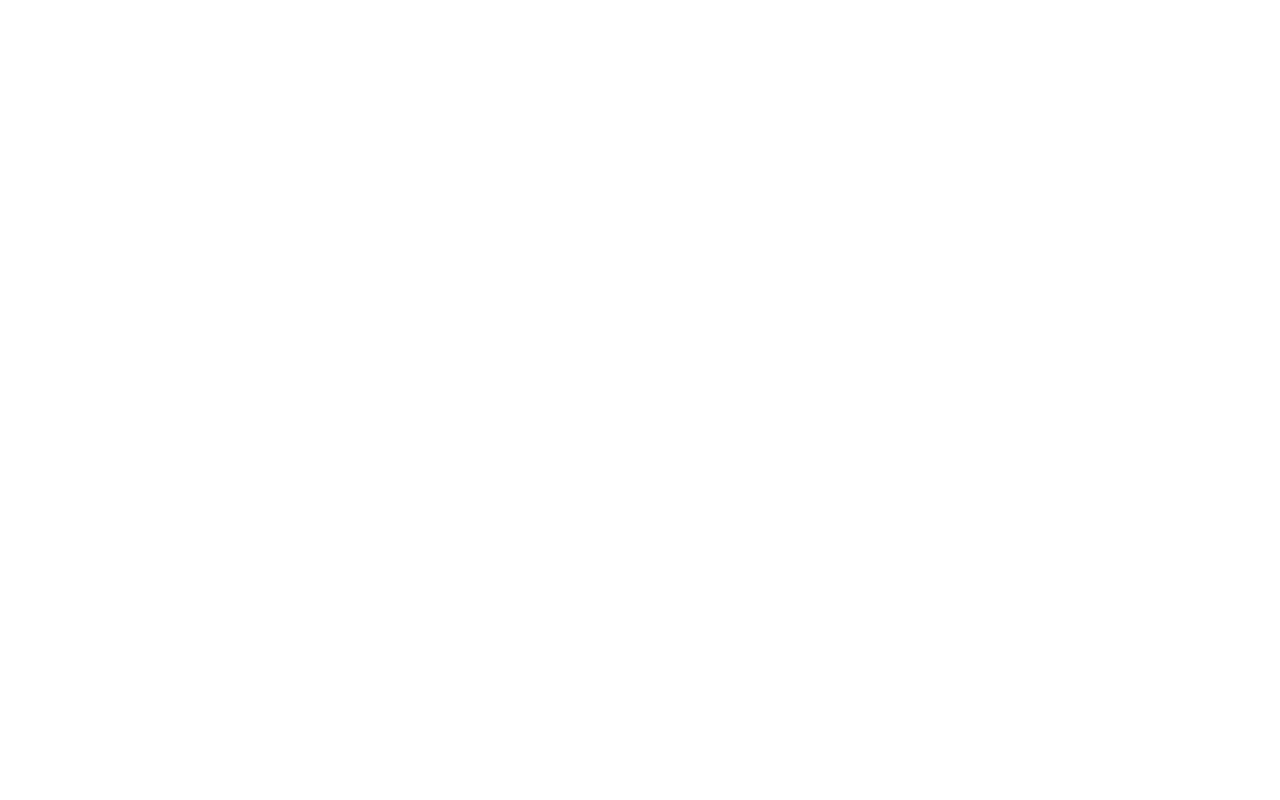
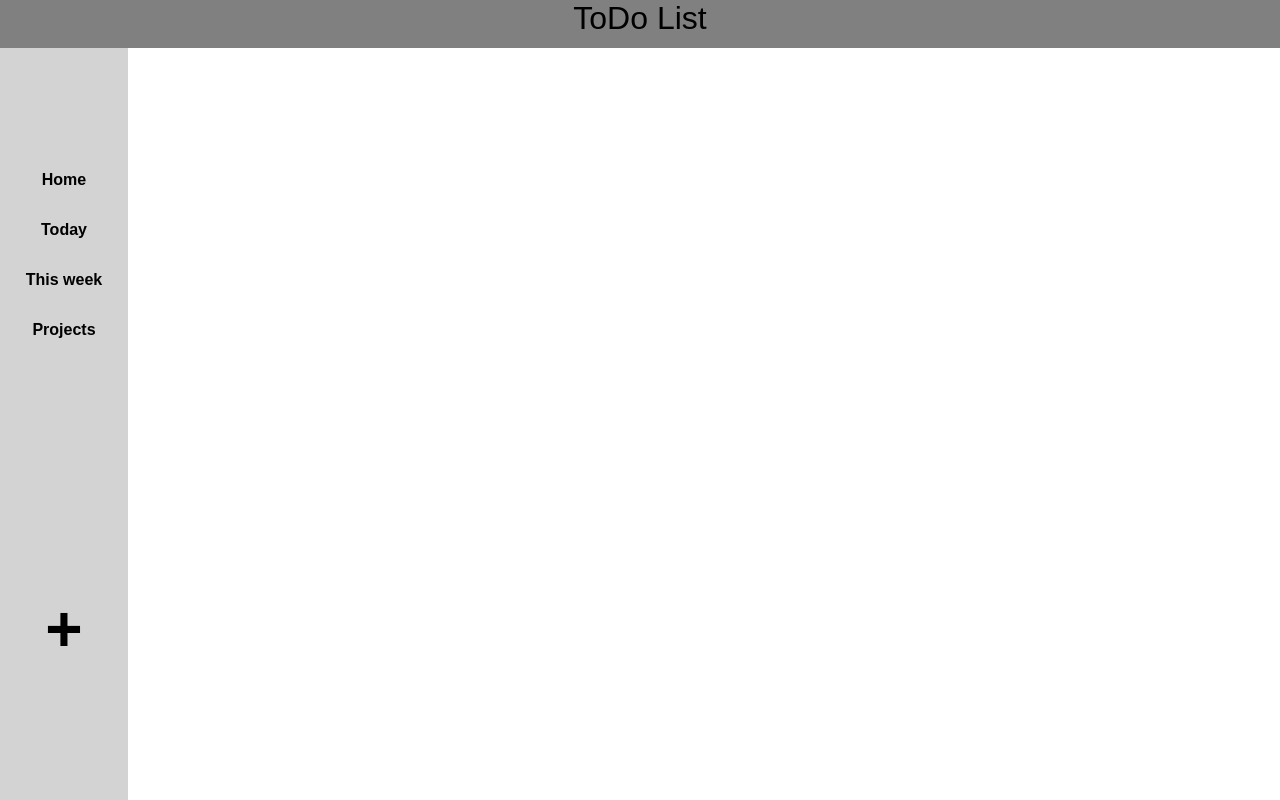
Before and after one commit to Direcaoass/ToDo-List, a plain HTML site: page index.html in a window 1280 px wide. Drawn offline with Linux system fonts and the light colour scheme.

Commit message:
left menu created

```diff
--- a/index.html
+++ b/index.html
@@ -1,15 +1,31 @@
 <!DOCTYPE html>
 <html lang="en">
+
 <head>
-    <meta charset="UTF-8">
-    <meta http-equiv="X-UA-Compatible" content="IE=edge">
-    <meta name="viewport" content="width=device-width, initial-scale=1.0">
-    <title>Document</title>
-    <link rel="stylesheet" href="styles.css">
-    <script src="script.js" defer></script>
+  <meta charset="UTF-8">
+  <meta http-equiv="X-UA-Compatible" content="IE=edge">
+  <meta name="viewport" content="width=device-width, initial-scale=1.0">
+  <title>ToDo List</title>
+  <link rel="stylesheet" href="styles.css">
+  <script src="script.js" defer></script>
+  <script src="https://kit.fontawesome.com/efbd7c5f89.js" crossorigin="anonymous"></script>
 </head>
+
 <body>
-  <h1></h1>
+  <header>ToDo List</header>
+  <nav class='navMenu'>
+    <div class="basicMenu">
+      <ul>
+        <li><button id="home">Home</button></li>
+        <li> <button id="today">Today</button></li>
+        <li><button id="week">This week</button></li>
+        <li><button id="projects">Projects</button></li>
+      </ul>
+    </div>
+    <div class="projectsDiv"></div>
+    <div class="addButton"><button><i class="fa-solid fa-plus fa-4x"></i></button></div>
+  </nav>
+  <div class="mainContent"></div>
 </body>
 
 
--- a/script.js
+++ /dev/null
@@ -1 +0,0 @@
-alert();
--- a/styles.css
+++ b/styles.css
@@ -4,4 +4,58 @@
   box-sizing: border-box;
   padding: 0;
   margin: 0;
+  font-family: 'Ubuntu', sans-serif;
 }
+
+
+
+header {
+  background-color: gray;
+  text-align: center;
+  height: 6vh;
+  font-size: 2rem;
+
+}
+
+nav {
+  background-color: lightgray;
+  display: flex;
+  flex-direction: column;
+  gap: 8rem;
+  padding-bottom: 3rem;
+  text-align: center;
+  justify-content: center;
+  width: 10vw;
+  height: 94vh;
+
+
+}
+
+nav button {
+  background-color: lightgray;
+  border: none;
+  cursor: pointer;
+  font-size: 1rem;
+  font-weight: bold;
+
+}
+
+
+ul {
+  list-style: none;
+  display: flex;
+  justify-content: center;
+  text-align: center;
+  flex-direction: column;
+  gap: 2rem;
+  margin-top: 2rem;
+}
+
+
+@media (max-width: 800px){
+  nav {
+    width: fit-content
+  }
+
+
+}
```
